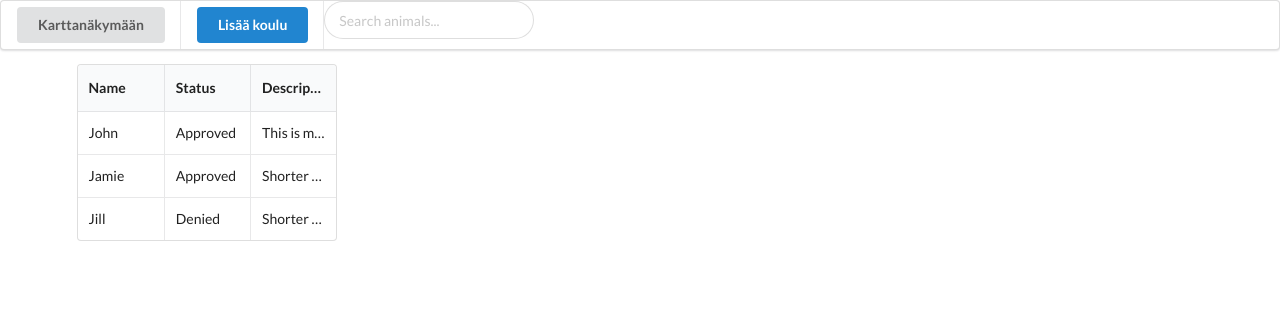
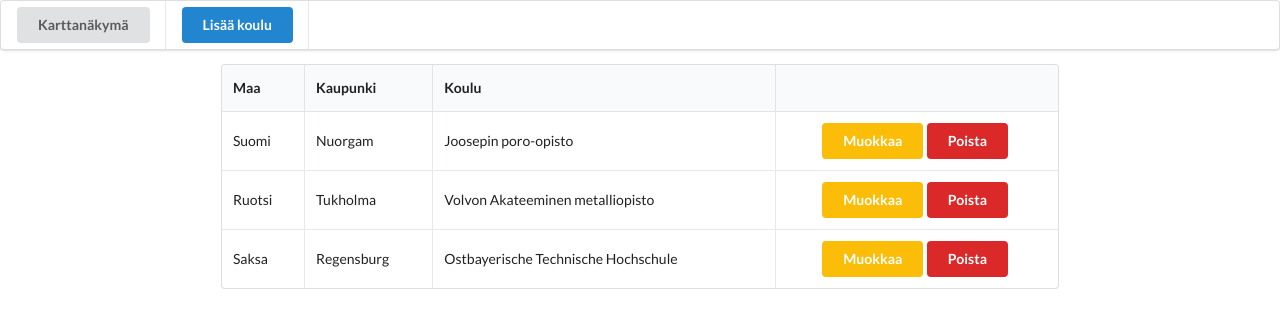
Before and after one commit to HalooProductions/student-exchange-map, a PHP site: page /edit.html in a window 1280 px wide. Shown: the top 328 px of the page. Run offline with PHP 8.4, Linux system fonts and the light colour scheme; some libraries are stand-ins or nearby versions; some web fonts are replaced.

Commit message:
Hallintasivu

```diff
--- a/api/DB.php
+++ b/api/DB.php
@@ -1,7 +1,7 @@
 <?php
 
 class DB {
-	var $dbname = 'vaihtosovellus';
+	var $dbname = 'kartta';
 	var $loginName = 'root';
 	var $password = '';
 	var $db;
--- a/css/edit.css
+++ /dev/null
@@ -1,26 +0,0 @@
-.centered {
-	display: table;
-	margin: 0 auto;
-}
-
-.sizes {
-	width: 350px !important;
-	margin: auto !important;
-	top: 50% !important;
-  	left: 50% !important;
- 	transform: translate(-50%, -50%) !important;
-}
-
-.margins {
-	border: 1px solid rgba(209, 37, 110,.15);
-	border-radius: .28571429rem;
-	margin-top: 10px;
-	margin-bottom: 10px;
-}
-
-.headstyle {
-	color: #D1256E;
-	text-align: center;
-	font-size: 20px;
-	margin-bottom: 10px;
-}
--- a/css/main.css
+++ b/css/main.css
@@ -50,3 +50,43 @@
 .search {
 	width: 400px;
 }
+
+.centered {
+	display: table;
+	margin: 0 auto;
+}
+
+.sizes {
+	width: 350px !important;
+	margin: auto !important;
+	top: 50% !important;
+  	left: 50% !important;
+ 	transform: translate(-50%, -50%) !important;
+}
+
+.margins {
+	border: 1px solid rgba(209, 37, 110,.15);
+	border-radius: .28571429rem;
+	margin-top: 10px;
+	margin-bottom: 10px;
+}
+
+.headstyle {
+	color: #D1256E;
+	text-align: center;
+	font-size: 20px;
+	margin-bottom: 10px;
+}
+
+.warning {
+	color: #D8000C;
+	text-align: center;
+}
+
+.ui.toggle.checkbox input:checked~.box:before, .ui.toggle.checkbox input:checked~label:before {
+	background-color: #D1256E !important;
+}
+
+.ui.toggle.checkbox input:focus:checked~.box:before, .ui.toggle.checkbox input:focus:checked~label:before {
+    background-color: #D1256E!important;
+}
--- a/edit.html
+++ b/edit.html
@@ -2,68 +2,221 @@
 <html lang="en">
 <head>
 	<link rel="stylesheet" href="css/semantic.min.css">
-	<link rel="stylesheet" href="css/edit.css">
+	<link rel="stylesheet" href="css/main.css">
 	<meta charset="UTF-8">
 	<title>Document</title>
 </head>
 <body>
 <div class="ui menu">
   <div class="item">
-    <div class="ui button">Karttanäkymään</div>
+  	<a href="index.html" class="ui button">Karttanäkymä</a>
   </div>
   <div class="item">
-    <div class="ui primary button">Lisää koulu</div>
+    <div id="add-school-btn" class="ui primary button">Lisää koulu</div>
   </div>
-	<div class="ui category search">
-	  <div class="ui icon input">
-	    <input class="prompt" placeholder="Search animals..." type="text">
-	    <i class="search icon"></i>
-	  </div>
-	  <div class="results"></div>
-	</div>
 </div>
 <div class="ui grid container">
-	<div class="four wide column">
-		<table class="ui fixed single line celled table">
+	<div class="twelve wide column centered">
+		<table class="ui single line celled table">
 		  <thead>
-		    <tr><th>Name</th>
-		    <th>Status</th>
-		    <th>Description</th>
-		  </tr></thead>
+		    <tr>
+		    	<th>Maa</th>
+		    	<th>Kaupunki</th>
+		    	<th>Koulu</th>
+		    	<th></th>
+		    </tr>
+		  </thead>
 		  <tbody>
 		    <tr>
-		      <td>John</td>
-		      <td>Approved</td>
-		      <td title="This is much too long to fit I'm sorry about that">This is much too long to fit I'm sorry about that</td>
+		      <td>Suomi</td>
+		      <td>Nuorgam</td>
+		      <td>Joosepin poro-opisto</td>
+		      <td>
+		      	<div class="centered">
+		      		<button class="ui button yellow school-edit-btn" data-country="Suomi" data-city="Nuorgam" data-school="Joosepin poro-opisto">Muokkaa</button>
+		      		<button class="ui button red">Poista</button>
+		      	</div>
+		      </td>
+		    </tr>
+		      <td>Ruotsi</td>
+		      <td>Tukholma</td>
+		      <td>Volvon Akateeminen metalliopisto</td>
+		      <td>
+		      	<div class="centered">
+		      		<button class="ui button yellow school-edit-btn" data-country="Ruotsi" data-city="Tukholma" data-school="Volvon Akateeminen metalliopisto">Muokkaa</button>
+		      		<button class="ui button red">Poista</button>
+		      	</div>
+		      </td>
 		    </tr>
 		    <tr>
-		      <td>Jamie</td>
-		      <td>Approved</td>
-		      <td>Shorter description</td>
-		    </tr>
-		    <tr>
-		      <td>Jill</td>
-		      <td>Denied</td>
-		      <td>Shorter description</td>
+		      <td>Saksa</td>
+		      <td>Regensburg</td>
+		      <td>Ostbayerische Technische Hochschule</td>
+		      <td>
+		      	<div class="centered">
+		      		<button class="ui button yellow school-edit-btn" data-country="Saksa" data-city="Regensburg" data-school="Ostbayerische Technische Hochschule">Muokkaa</button>
+		      		<button class="ui button red">Poista</button>
+		      	</div>
+		      </td>
 		    </tr>
 		  </tbody>
 		</table>
 	</div>
 </div>
-</button>
-<div class="ui modal" id="editmodal">
-  <i class="close icon"></i>
-  <div class="header">
-    Koulu tiedot
+<div id="addmodal" class="ui modal">
+  <div class="header">Lisää koulu</div>
+  <div class="content">
+  	<div class="ui form">
+  		<div class="field">
+  		    <label>Koulun nimi</label>
+  		    <input id="addschoolname" type="text" name="school-name" placeholder="Koulun nimi">
+  		</div>
+  		<div class="field">
+  			<label>Kaupunki</label>
+  			<select class="ui search dropdown">
+  				<option value="">Valitse kaupunki</option>
+  				<option value="Nuorgam">Nuorgam</option>
+  				<option value="Tukholma">Tukholma</option>
+  				<option value="Regensburg">Regensburg</option>
+  			</select>
+  		</div>
+  		<div class="field">
+  		    <label>Maa</label>
+  		    <select class="ui search dropdown">
+  		      <option value="">Valitse maa</option>
+  		      <option value="Suomi">Suomi</option>
+  		      <option value="Ruotsi">Ruotsi</option>
+  		      <option value="Saksa">Saksa</option>
+  		    </select>
+  		  </div>
+  		<div class="inline field">
+  		    <div class="ui toggle checkbox">
+  		     	<input type="checkbox" tabindex="0" class="hidden">
+  		    	<label>Energiatekniikka</label>
+  			</div>
+  		</div>
+  		<div class="inline field">
+  		    <div class="ui toggle checkbox">
+  		     	<input type="checkbox" tabindex="0" class="hidden">
+  		    	<label>Ympäristötekniikka</label>
+  			</div>
+  		</div>
+  		<div class="inline field">
+  		    <div class="ui toggle checkbox">
+  		     	<input type="checkbox" tabindex="0" class="hidden">
+  		    	<label>Industrial Management</label>
+  			</div>
+  		</div>
+  		<div class="inline field">
+  		    <div class="ui toggle checkbox">
+  		     	<input type="checkbox" tabindex="0" class="hidden">
+  		    	<label>Konetekniikka</label>
+  			</div>
+  		</div>
+  		<div class="inline field">
+  		    <div class="ui toggle checkbox">
+  		     	<input type="checkbox" tabindex="0" class="hidden">
+  		    	<label>Rakennusarkkitehti</label>
+  			</div>
+  		</div>
+  		<div class="inline field">
+  		    <div class="ui toggle checkbox">
+  		     	<input type="checkbox" tabindex="0" class="hidden">
+  		    	<label>Rakennustekniikka</label>
+  			</div>
+  		</div>
+  		<div class="inline field">
+  		    <div class="ui toggle checkbox">
+  		     	<input type="checkbox" tabindex="0" class="hidden">
+  		    	<label>Sähkötekniikka</label>
+  			</div>
+  		</div>
+  		<div class="inline field">
+  		    <div class="ui toggle checkbox">
+  		     	<input type="checkbox" tabindex="0" class="hidden">
+  		    	<label>Tietotekniikka</label>
+  			</div>
+  		</div>
+  	</div>
+  	<div class="ui submit button green" style="margin-top: 15px;">Tallenna</div>
   </div>
+</div>
+<div id="editmodal" class="ui modal">
+  <div class="header">Muokkaa koulua</div>
   <div class="content">
-    <div class="description">
-      A description can appear on the right
-    </div>
-  </div>
-  <div class="actions">
-    <div class="ui button">Cancel</div>
-    <div class="ui button">OK</div>
+  	<div class="ui form">
+  		<div class="field">
+  		    <label>Koulun nimi</label>
+  		    <input id="school-input" type="text" name="school-name" placeholder="Koulun nimi">
+  		</div>
+  		<div class="field">
+  			<label>Kaupunki</label>
+  			<select id="city-input" class="ui search dropdown">
+  				<option value="">Valitse kaupunki</option>
+  				<option value="Nuorgam">Nuorgam</option>
+  				<option value="Tukholma">Tukholma</option>
+  				<option value="Regensburg">Regensburg</option>
+  			</select>
+  		</div>
+  		<div class="field">
+  		    <label>Maa</label>
+  		    <select id="country-input" class="ui search dropdown">
+  		      <option value="">Valitse maa</option>
+  		      <option value="Suomi">Suomi</option>
+  		      <option value="Ruotsi">Ruotsi</option>
+  		      <option value="Saksa">Saksa</option>
+  		    </select>
+  		  </div>
+  		<div class="inline field">
+  		    <div class="ui toggle checkbox">
+  		     	<input type="checkbox" tabindex="0" class="hidden">
+  		    	<label>Energiatekniikka</label>
+  			</div>
+  		</div>
+  		<div class="inline field">
+  		    <div class="ui toggle checkbox">
+  		     	<input type="checkbox" tabindex="0" class="hidden">
+  		    	<label>Ympäristötekniikka</label>
+  			</div>
+  		</div>
+  		<div class="inline field">
+  		    <div class="ui toggle checkbox">
+  		     	<input type="checkbox" tabindex="0" class="hidden">
+  		    	<label>Industrial Management</label>
+  			</div>
+  		</div>
+  		<div class="inline field">
+  		    <div class="ui toggle checkbox">
+  		     	<input type="checkbox" tabindex="0" class="hidden">
+  		    	<label>Konetekniikka</label>
+  			</div>
+  		</div>
+  		<div class="inline field">
+  		    <div class="ui toggle checkbox">
+  		     	<input type="checkbox" tabindex="0" class="hidden">
+  		    	<label>Rakennusarkkitehti</label>
+  			</div>
+  		</div>
+  		<div class="inline field">
+  		    <div class="ui toggle checkbox">
+  		     	<input type="checkbox" tabindex="0" class="hidden">
+  		    	<label>Rakennustekniikka</label>
+  			</div>
+  		</div>
+  		<div class="inline field">
+  		    <div class="ui toggle checkbox">
+  		     	<input type="checkbox" tabindex="0" class="hidden">
+  		    	<label>Sähkötekniikka</label>
+  			</div>
+  		</div>
+  		<div class="inline field">
+  		    <div class="ui toggle checkbox">
+  		     	<input type="checkbox" tabindex="0" class="hidden">
+  		    	<label>Tietotekniikka</label>
+  			</div>
+  		</div>
+  	</div>
+  	<div class="ui submit button green" style="margin-top: 15px;">Tallenna</div>
   </div>
 </div>
 <script
--- a/js/edit.js
+++ b/js/edit.js
@@ -1,5 +1,26 @@
 $(document).ready(function(){
   $(".school-edit-btn").click(function(){
     $('#editmodal').modal('show');
+    $('#country-input').dropdown("set selected", $(this).data('country'));
+    $('#city-input').dropdown("set selected", $(this).data('city'));
+    $('.ui.dropdown').dropdown('refresh');
+    $('#school-input').val($(this).data("school"));
   });
+
+  $("#add-school-btn").click(function(){
+  	$("#addmodal").modal("show");
+
+  	var schoolname = $("#addschoolname").val();
+  	var placeid = $("#addplaceid").val();
+
+  	$.ajax({
+  		method: "POST",
+  		url: "api/edit.php",
+  		data: {}
+  	});
+  });
+
+  $('.ui.checkbox').checkbox();
+
+  $('select.dropdown').dropdown();
 });
--- a/js/main.js
+++ b/js/main.js
@@ -41,6 +41,7 @@ var mapOptions = {
 };
 
 var map;
+var google;
 
 function initMap () {
   // Create a map object and specify the DOM element for display.
--- a/login.html
+++ b/login.html
@@ -2,7 +2,7 @@
 <html lang="en">
 <head>
 	<link rel="stylesheet" href="css/semantic.min.css">
-	<link rel="stylesheet" href="css/login.css">
+	<link rel="stylesheet" href="css/main.css">
 	<meta charset="UTF-8">
 	<title>Document</title>
 </head>
@@ -11,6 +11,9 @@
 		<div class="content">
 			<div class="centered">
 				<div class="header headstyle">Kirjaudu sisään</div>
+				<div class="warning" id="alert">
+					<!--Tähän tulee virheviesti!-->
+				</div>
 				<div class="ui input margins">
 					<input placeholder="Käyttäjänimi" type="text" name="username" id="username">
 				</div>
```
Also changed, not shown: api/edit.php (added, +14 -0 lines), css/login.css (deleted, +0 -26 lines), js/login.js (+14 -2 lines).
